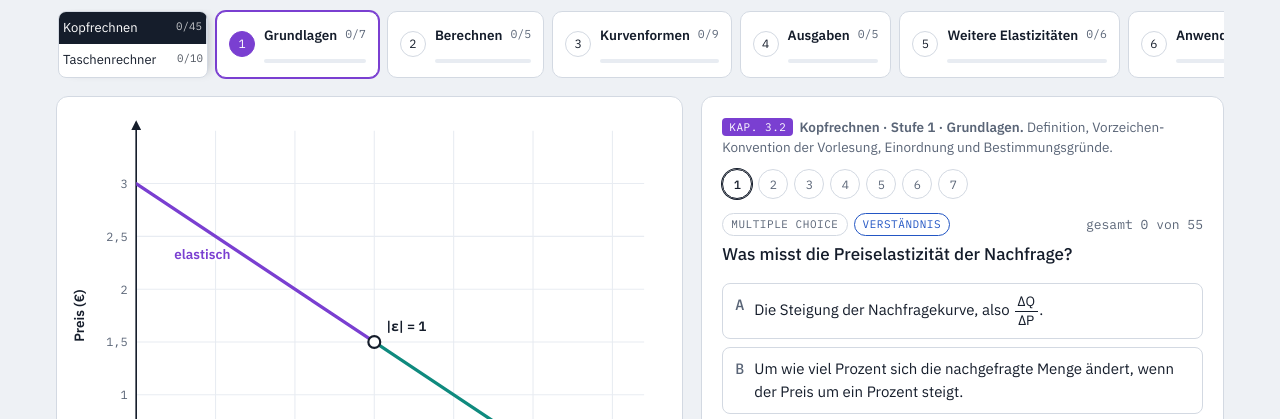
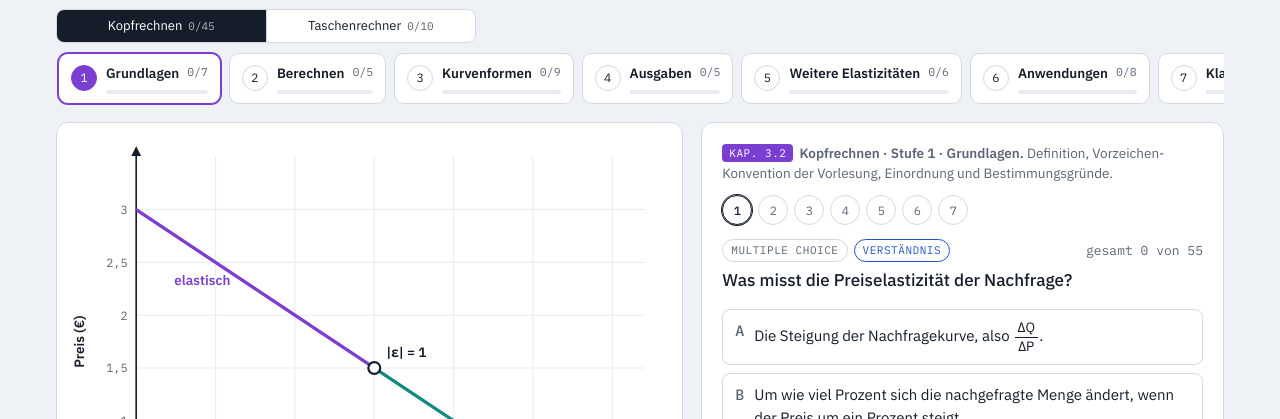
Before and after one commit to kelvinwolos/VWL-Test, a plain HTML site: page index.html in a window 1280 px wide. Shown: the part 325-744 px from the top of the page. Drawn offline with nearby package versions, Linux system fonts and the light colour scheme.

Commit message:
Stufenleiste: Kopfrechnen/Taschenrechner und V1/V2 als Reiter über den Stufen
Co-Authored-By: Claude Opus 5.5 <noreply@anthropic.com>
Claude-Session: https://claude.ai/code/session_01EKPe456GAtwWtwQj9LsWXK

```diff
--- a/index.html
+++ b/index.html
@@ -58,7 +58,7 @@ h1 .e{color:var(--el)} h1 .u{color:var(--un)}
 .tabs{display:flex;gap:4px;background:var(--paper);border:1px solid var(--line);border-radius:10px;padding:4px}
 .tabs button{font:inherit;font-weight:600;border:0;background:none;color:var(--muted);padding:8px 14px;border-radius:7px;cursor:pointer}
 .tabs button[aria-selected="true"]{background:var(--ink);color:var(--paper)}
-.lgrp{flex:none;flex-direction:column;align-self:stretch;min-width:150px;border-radius:10px;position:sticky;left:0;z-index:2;background:var(--paper);box-shadow:6px 0 10px -6px rgba(0,0,0,.25)}@media (max-width:640px){.lgrp{min-width:124px}.lgrp button{font-size:12px;padding:6px 8px}}.lgrp button{border-right:0;border-bottom:1px solid var(--line);display:flex;justify-content:space-between;gap:10px;padding:7px 12px;font-weight:600}.lgrp button:last-child{border-bottom:0}.lgrp small{font-family:var(--mono);font-weight:400;opacity:.75}
+.levels.wrap{display:block;overflow:visible;padding:0;margin-bottom:10px}.lvhead{display:flex;gap:8px;flex-wrap:wrap;margin-bottom:8px}.lvhead .seg{background:var(--paper)}.lgrp{flex:1 1 260px;max-width:420px}.lteil{flex:1 1 200px;max-width:340px}.lvhead button{display:flex;justify-content:center;align-items:baseline;gap:6px;font-weight:600;padding:8px 10px}.lvhead small{font-family:var(--mono);font-weight:400;font-size:11px;opacity:.7}.lvrow{display:flex;gap:8px;overflow-x:auto;padding:2px 2px 8px;scrollbar-width:thin}@media (max-width:640px){.lvhead{gap:6px}.lgrp,.lteil{flex:1 1 100%;max-width:none}.lvhead button{font-size:12.5px;padding:7px 6px}}
 .levels{display:flex;gap:8px;overflow-x:auto;padding:2px 2px 8px;margin-bottom:10px;scrollbar-width:thin}
 .lvl{flex:0 0 auto;display:grid;grid-template-columns:26px minmax(0,1fr);column-gap:9px;row-gap:6px;align-items:center;text-align:left;min-width:150px;padding:9px 12px;border:1px solid var(--line);border-radius:10px;background:var(--paper);color:var(--ink);cursor:pointer;font:inherit}
 .lvl .ln{grid-row:1/3;font-family:var(--mono);font-size:12px;width:26px;height:26px;border-radius:50%;display:grid;place-items:center;border:1px solid var(--line)}
@@ -2704,14 +2704,14 @@ const LV17b=[
 ]},
 {n:'V2 · Exportland',teil:'V2',grp:'k',d:'Teil 2 · Nachfrage Q = 100 − P, Angebot Q = P, Weltmarktpreis 70 €. Mengen, Renten und Wohlfahrtsgewinn im Kopf.',fig:G17b.ex,T:[
  V2({t:'mc',text:'Nachfrage Q = 100 − P, Angebot Q = P. Wie hoch sind Preis und Menge ohne Außenhandel?',opts:['P = 50 €, Q = 50','P = 100 €, Q = 0','P = 70 €, Q = 30','P = 50 €, Q = 100'],c:0,ex:'100 − P = P ⇒ P = 50, Q = 50.',fig:G17b.base},'k'),
- V2({t:'mc',text:'Der Weltmarktpreis beträgt 70 €. Wie viel wird im Inland nachgefragt, wie viel angeboten?',opts:['Nachfrage 30, Angebot 70','Nachfrage 70, Angebot 30','Nachfrage 50, Angebot 50','Nachfrage 30, Angebot 50'],c:0,ex:'Q_D = 100 − 70 = 30, Q_S = 70.',fig:G17b.ex},'k'),
+ V2({t:'mc',text:'Der Weltmarktpreis beträgt 70 €. Wie viel wird im Inland nachgefragt, wie viel angeboten?',opts:['Nachfrage 30, Angebot 70','Nachfrage 70, Angebot 30','Nachfrage 50, Angebot 50','Nachfrage 30, Angebot 50'],c:0,ex:'Q<sub>D</sub> = 100 − 70 = 30, Q<sub>S</sub> = 70.',fig:G17b.ex},'k'),
  V2({t:'mc',text:'Wie viel exportiert das Land beim Weltmarktpreis von 70 €?',opts:['40','70','30','20'],c:0,ex:'Export = Angebot − Nachfrage = 70 − 30 = 40.',fig:G17b.ex},'k'),
  V2({t:'mc',text:'Um wie viel ändert sich die Konsumentenrente durch den Handel?',opts:['−800 €','+800 €','−400 €','−1.250 €'],c:0,ex:'Vorher ½ · (100 − 50) · 50 = 1.250 €, nachher ½ · (100 − 70) · 30 = 450 €. Änderung −800 €.',fig:G17b.ex},'k'),
  V2({t:'mc',text:'Um wie viel ändert sich die Produzentenrente?',opts:['+1.200 €','+800 €','+400 €','+2.450 €'],c:0,ex:'Vorher ½ · 50 · 50 = 1.250 €, nachher ½ · 70 · 70 = 2.450 €. Änderung +1.200 €.',fig:G17b.ex},'k'),
  V2({t:'mc',text:'Wie stark steigt die Gesamtwohlfahrt durch den Export?',opts:['+400 €','+1.200 €','−400 €','0 €'],c:0,ex:'−800 + 1.200 = +400 €. Das ist das Dreieck ½ · (70 − 50) · 40 zwischen Weltmarktpreis und den Kurven.',fig:G17b.ex},'k')
 ]},
 {n:'V2 · Importland',teil:'V2',grp:'k',d:'Teil 2 · Gleicher Markt, Weltmarktpreis 30 €. Import, Renten und Wohlfahrtsgewinn.',fig:G17b.im,T:[
- V2({t:'mc',text:'Nachfrage Q = 100 − P, Angebot Q = P, Weltmarktpreis 30 €. Wie viel wird importiert?',opts:['40','30','70','20'],c:0,ex:'Q_D = 70, Q_S = 30, Import = 70 − 30 = 40.',fig:G17b.im},'k'),
+ V2({t:'mc',text:'Nachfrage Q = 100 − P, Angebot Q = P, Weltmarktpreis 30 €. Wie viel wird importiert?',opts:['40','30','70','20'],c:0,ex:'Q<sub>D</sub> = 70, Q<sub>S</sub> = 30, Import = 70 − 30 = 40.',fig:G17b.im},'k'),
  V2({t:'mc',text:'Wie verändert sich die Konsumentenrente gegenüber dem Zustand ohne Handel (1.250 €)?',opts:['+1.200 € auf 2.450 €','+800 € auf 2.050 €','−800 € auf 450 €','Sie bleibt gleich'],c:0,ex:'Nachher ½ · (100 − 30) · 70 = 2.450 €.',fig:G17b.im},'k'),
  V2({t:'mc',text:'Wie verändert sich die Produzentenrente (vorher 1.250 €)?',opts:['−800 € auf 450 €','+800 €','−1.200 €','Sie bleibt gleich'],c:0,ex:'Nachher ½ · 30 · 30 = 450 €.',fig:G17b.im},'k'),
  V2({t:'mc',text:'Wohlfahrtsgewinn des Importlandes?',opts:['+400 €','+1.200 €','−800 €','0 €'],c:0,ex:'+1.200 − 800 = +400 € = ½ · (50 − 30) · 40.',fig:G17b.im},'k'),
@@ -2719,7 +2719,7 @@ const LV17b=[
 ]},
 {n:'V2 · Zoll & Quote',teil:'V2',grp:'k',d:'Teil 2 · Weltmarktpreis 30 €, Zoll 10 € je Einheit oder gleichwertige Quote. Einnahmen, Rentenänderungen, Nettowohlfahrtsverlust.',fig:G17b.tz,T:[
  V2({t:'mc',text:'Weltmarktpreis 30 €, Zoll 10 €. Wie hoch ist der Inlandspreis?',opts:['40 €','30 €','20 €','50 €'],c:0,ex:'Inlandspreis = Weltmarktpreis + Zoll = 40 €.',fig:G17b.tz},'k'),
- V2({t:'mc',text:'Wie viel wird mit Zoll importiert (Nachfrage Q = 100 − P, Angebot Q = P)?',opts:['20','40','60','10'],c:0,ex:'Q_D = 60, Q_S = 40, Import = 20 (vorher 40).',fig:G17b.tz},'k'),
+ V2({t:'mc',text:'Wie viel wird mit Zoll importiert (Nachfrage Q = 100 − P, Angebot Q = P)?',opts:['20','40','60','10'],c:0,ex:'Q<sub>D</sub> = 60, Q<sub>S</sub> = 40, Import = 20 (vorher 40).',fig:G17b.tz},'k'),
  V2({t:'mc',text:'Wie hoch sind die Zolleinnahmen des Staates?',opts:['200 €','400 €','100 €','600 €'],c:0,ex:'Zoll · Importmenge = 10 · 20 = 200 €.',fig:G17b.tz},'k'),
  V2({t:'mc',text:'Wie ändern sich Konsumenten- und Produzentenrente gegenüber Freihandel?',opts:['KR −650 €, PR +350 €','KR −200 €, PR +200 €','KR +650 €, PR −350 €','KR −400 €, PR +400 €'],c:0,ex:'KR: 2.450 → ½ · 60 · 60 = 1.800 (−650). PR: 450 → ½ · 40 · 40 = 800 (+350).',fig:G17b.tz},'k'),
  V2({t:'mc',text:'Wie groß ist der Nettowohlfahrtsverlust des Zolls?',opts:['100 €','200 €','50 €','650 €'],c:0,ex:'−650 + 350 + 200 = −100 €. Zwei Dreiecke je ½ · 10 · 10 = 50 €.',fig:G17b.tz},'k'),
@@ -2735,13 +2735,13 @@ const LV17b=[
   const txt=m=>`Nachfrage Q = ${fmt(m.a)} − ${fmt(m.b)} · P, Angebot Q = ${m.c<0?'−'+fmt(-m.c):fmt(m.c)} + ${fmt(m.d)} · P.`;
   const T={
    ex:R=>{ const {m,Ps,Qs}=mk(R), Pw=Math.min(Ps*pickV(R,[1.2,1.25,1.3,1.4,1.5]),0.85*m.a/m.b), qd=m.a-m.b*Pw, qs=m.c+m.d*Pw;
-     return {t:'calc',text:`${txt(m)} Der Weltmarktpreis beträgt ${fmt(Pw)} €. Berechne (zwei Nachkommastellen).`,formula:['Export = Q_S − Q_D','KR = 1/2 · (P_max − P) · Q_D','ΔW = 1/2 · (P_W − P*) · Export'],
+     return {t:'calc',text:`${txt(m)} Der Weltmarktpreis beträgt ${fmt(Pw)} €. Berechne (zwei Nachkommastellen).`,formula:['Export = Q<sub>S</sub> − Q<sub>D</sub>','KR = 1/2 · (P<sub>max</sub> − P) · Q<sub>D</sub>','ΔW = 1/2 · (P<sub>W</sub> − P*) · Export'],
       fields:[['Preis ohne Handel P*',r2(Ps)],['Exportmenge',r2(qs-qd)],['Änderung Konsumentenrente',r2(KR17(m,Pw)-KR17(m,Ps))],['Änderung Produzentenrente',r2(PR17(m,Pw)-PR17(m,Ps))],['Änderung Gesamtwohlfahrt',r2(KR17(m,Pw)+PR17(m,Pw)-KR17(m,Ps)-PR17(m,Ps))]],
-      ex:`P* = ${fmt(Ps)} €, Q* = ${fmt(Qs)}. Bei ${fmt(Pw)} €: Q_D = ${fmt(qd)}, Q_S = ${fmt(qs)}, Export ${fmt(qs-qd)}. Wohlfahrtsgewinn = ½ · ${fmt(Pw-Ps)} · ${fmt(qs-qd)} = ${fmt(0.5*(Pw-Ps)*(qs-qd))} €.`,fig:sc(m,Ps,Qs,{Pw})}; },
+      ex:`P* = ${fmt(Ps)} €, Q* = ${fmt(Qs)}. Bei ${fmt(Pw)} €: Q<sub>D</sub> = ${fmt(qd)}, Q<sub>S</sub> = ${fmt(qs)}, Export ${fmt(qs-qd)}. Wohlfahrtsgewinn = ½ · ${fmt(Pw-Ps)} · ${fmt(qs-qd)} = ${fmt(0.5*(Pw-Ps)*(qs-qd))} €.`,fig:sc(m,Ps,Qs,{Pw})}; },
    im:R=>{ const {m,Ps,Qs}=mk(R), Pw=Math.max(Ps*pickV(R,[0.6,0.65,0.7,0.75,0.8]),m.c<0?-m.c/m.d*1.1:0), qd=m.a-m.b*Pw, qs=Math.max(0,m.c+m.d*Pw);
-     return {t:'calc',text:`${txt(m)} Der Weltmarktpreis beträgt ${fmt(Pw)} €. Berechne (zwei Nachkommastellen).`,formula:['Import = Q_D − Q_S','PR = 1/2 · (P − P_min) · Q_S'],
+     return {t:'calc',text:`${txt(m)} Der Weltmarktpreis beträgt ${fmt(Pw)} €. Berechne (zwei Nachkommastellen).`,formula:['Import = Q<sub>D</sub> − Q<sub>S</sub>','PR = 1/2 · (P − P<sub>min</sub>) · Q<sub>S</sub>'],
       fields:[['Importmenge',r2(qd-qs)],['Änderung Konsumentenrente',r2(KR17(m,Pw)-KR17(m,Ps))],['Änderung Produzentenrente',r2(PR17(m,Pw)-PR17(m,Ps))],['Änderung Gesamtwohlfahrt',r2(KR17(m,Pw)+PR17(m,Pw)-KR17(m,Ps)-PR17(m,Ps))]],
-      ex:`Q_D = ${fmt(qd)}, Q_S = ${fmt(qs)}, Import ${fmt(qd-qs)}. Konsumenten gewinnen mehr, als Produzenten verlieren.`,fig:sc(m,Ps,Qs,{Pw})}; },
+      ex:`Q<sub>D</sub> = ${fmt(qd)}, Q<sub>S</sub> = ${fmt(qs)}, Import ${fmt(qd-qs)}. Konsumenten gewinnen mehr, als Produzenten verlieren.`,fig:sc(m,Ps,Qs,{Pw})}; },
    zoll:R=>{ const {m,Ps,Qs}=mk(R), Pw=Math.max(Ps*pickV(R,[0.5,0.55,0.6,0.65]),m.c<0?-m.c/m.d*1.1:0), t=r2((Ps-Pw)*pickV(R,[0.4,0.5,0.6])), Pd=Pw+t;
      const qd0=m.a-m.b*Pw, qs0=Math.max(0,m.c+m.d*Pw), qd=m.a-m.b*Pd, qs=Math.max(0,m.c+m.d*Pd);
      return {t:'calc',text:`${txt(m)} Weltmarktpreis ${fmt(Pw)} €, Zoll ${fmt(t)} € je Einheit. Berechne gegenüber Freihandel (zwei Nachkommastellen).`,formula:['Zolleinnahmen = t · Import mit Zoll','NWL = 1/2 · t · (Import ohne Zoll − Import mit Zoll)'],
@@ -2894,15 +2894,25 @@ function save(){ST[chKey]={res:RES,cur};ST.ch=chKey;try{localStorage.setItem(KEY
 const levelsEl=document.getElementById('levels'), panel=document.getElementById('panel'), minibox=document.getElementById('minibox');
 const TYPE={mc:'Multiple Choice',calc:'Rechnen',sort:'Zuordnen',point:'Im Diagramm',pick:'Im Diagramm',shape:'Kurve formen',area:'Fläche wählen'};
 const GRPN={k:'Kopfrechnen',t:'Taschenrechner'};
-function lvNum(i){ const g=LV[i].grp; if(!g) return i+1; let n=0; for(let j=0;j<=i;j++) if(LV[j].grp===g) n++; return n; }
+function lvKey(l){ return (l.grp||'')+'|'+lvTeil(l); }
+function lvShowTeil(g){ const s=new Set(LV.filter(l=>(l.grp||'')===(g||'')).map(lvTeil)); return s.has('V1')&&s.has('V2'); }
+function lvNum(i){ const L=LV[i], tl=lvShowTeil(L.grp), k=tl?lvKey(L):(L.grp||''); let n=0; for(let j=0;j<=i;j++) if((tl?lvKey(LV[j]):(LV[j].grp||''))===k) n++; return n; }
+function lvName(l){ return l.n.replace(/^(V1 \+ V2|V[12]) · /,''); }
+function grpStat(f){ let ok=0,n=0; LV.forEach((l,i)=>{ if(f(l)) RES[i].forEach(x=>{n++; if(x===true) ok++;}); }); return `${ok}/${n}`; }
 function renderLevels(){
-  const g=LV[cur.l].grp;
-  const gh=g?`<div class="seg lgrp">${Object.keys(GRPN).filter(k=>LV.some(l=>l.grp===k)).map(k=>{const ix=LV.map((l,i)=>l.grp===k?i:-1).filter(i=>i>=0); let ok=0,n=0; ix.forEach(i=>RES[i].forEach(x=>{n++; if(x===true) ok++;})); return `<button class="${k===g?'on':''}" data-g="${k}">${GRPN[k]}<small>${ok}/${n}</small></button>`;}).join('')}</div>`:'';
-  levelsEl.innerHTML=gh+LV.map((l,i)=>{ if(g&&l.grp!==g) return '';const r=RES[i],ok=r.filter(x=>x===true).length,no=r.filter(x=>x===false).length;
-    return `<button class="lvl ${i===cur.l?'cur':''}" data-l="${i}"><span class="ln">${lvNum(i)}</span><span class="lt">${l.n}<small>${ok}/${r.length}</small></span><span class="lbar"><i style="width:${(ok+no)/r.length*100}%"></i><b style="width:${ok/r.length*100}%"></b></span></button>`;}).join('');
-  const cl=levelsEl.querySelector('.lvl.cur'), lg=levelsEl.querySelector('.lgrp'); if(cl&&levelsEl.scrollWidth>levelsEl.clientWidth) levelsEl.scrollLeft=Math.max(0,cl.offsetLeft-levelsEl.offsetLeft-16-(lg?lg.offsetWidth+8:0));
+  const L0=LV[cur.l], g=L0.grp, tl=lvShowTeil(g), te=lvTeil(L0);
+  levelsEl.classList.add('wrap');
+  let head='';
+  if(g) head+=`<div class="seg lgrp">${Object.keys(GRPN).filter(k=>LV.some(l=>l.grp===k)).map(k=>`<button class="${k===g?'on':''}" data-g="${k}">${GRPN[k]}<small>${grpStat(l=>l.grp===k)}</small></button>`).join('')}</div>`;
+  if(tl){ const TN={V1:'V1',V2:'V2','':'V1 + V2'}; head+=`<div class="seg lteil">${['V1','V2',''].filter(t=>LV.some(l=>(l.grp||'')===(g||'')&&lvTeil(l)===t)).map(t=>`<button class="${t===te?'on':''}" data-t="${t}">${TN[t]}<small>${grpStat(l=>(l.grp||'')===(g||'')&&lvTeil(l)===t)}</small></button>`).join('')}</div>`; }
+  const vis=(l)=>(l.grp||'')===(g||'')&&(!tl||lvTeil(l)===te);
+  const row=LV.map((l,i)=>{ if(!vis(l)) return ''; const r=RES[i],ok=r.filter(x=>x===true).length,no=r.filter(x=>x===false).length;
+    return `<button class="lvl ${i===cur.l?'cur':''}" data-l="${i}"><span class="ln">${lvNum(i)}</span><span class="lt">${tl?lvName(l):l.n}<small>${ok}/${r.length}</small></span><span class="lbar"><i style="width:${(ok+no)/r.length*100}%"></i><b style="width:${ok/r.length*100}%"></b></span></button>`;}).join('');
+  levelsEl.innerHTML=(head?`<div class="lvhead">${head}</div>`:'')+`<div class="lvrow">${row}</div>`;
+  const rw=levelsEl.querySelector('.lvrow'), cl=rw.querySelector('.lvl.cur'); if(cl&&rw.scrollWidth>rw.clientWidth) rw.scrollLeft=Math.max(0,cl.offsetLeft-rw.offsetLeft-16);
   levelsEl.querySelectorAll('[data-l]').forEach(b=>b.onclick=()=>{cur={l:+b.dataset.l,i:0};save();renderLevels();renderTask();});
-  levelsEl.querySelectorAll('[data-g]').forEach(b=>b.onclick=()=>{ if(b.dataset.g===g) return; cur={l:LV.findIndex(l=>l.grp===b.dataset.g),i:0}; save(); renderLevels(); renderTask(); });
+  levelsEl.querySelectorAll('[data-g]').forEach(b=>b.onclick=()=>{ if(b.dataset.g===g) return; const ng=b.dataset.g, ntl=lvShowTeil(ng); let i=ntl?LV.findIndex(l=>l.grp===ng&&lvTeil(l)===te):-1; if(i<0) i=LV.findIndex(l=>l.grp===ng); cur={l:i,i:0}; save(); renderLevels(); renderTask(); });
+  levelsEl.querySelectorAll('[data-t]').forEach(b=>b.onclick=()=>{ if(b.dataset.t===te) return; cur={l:LV.findIndex(l=>(l.grp||'')===(g||'')&&lvTeil(l)===b.dataset.t),i:0}; save(); renderLevels(); renderTask(); });
 }
 function navHtml(){const r=RES[cur.l];return `<div class="qnav">${r.map((x,i)=>`<button data-go="${i}" class="${i===cur.i?'cur':''} ${x===true?'ok':x===false?'no':''}" aria-label="Aufgabe ${i+1}">${i+1}</button>`).join('')}</div>`;}
 function scoreTxt(){let ok=0,n=0;RES.forEach(r=>r.forEach(x=>{if(x===true)ok++;n++;}));return `gesamt ${ok} von ${n}`;}
@@ -2910,7 +2920,7 @@ function scoreTxt(){let ok=0,n=0;RES.forEach(r=>r.forEach(x=>{if(x===true)ok++;n
 function renderTask(){
   animId++; dragCb=null; areaCb=null; minibox.hidden=true;
   const L=LV[cur.l], t=L.T[cur.i]; let checked=false;
-  let h=`<p class="ldesc"><span class="chtag">${CH[chKey].tag}</span><b>${L.grp?GRPN[L.grp]+' · ':''}Stufe ${lvNum(cur.l)} · ${L.n}.</b> ${L.d}</p>`+navHtml();
+  let h=`<p class="ldesc"><span class="chtag">${CH[chKey].tag}</span><b>${L.grp?GRPN[L.grp]+' · ':''}${lvShowTeil(L.grp)?({V1:'V1',V2:'V2','':'V1 + V2'})[lvTeil(L)]+' · ':''}Stufe ${lvNum(cur.l)} · ${lvShowTeil(L.grp)?lvName(L):L.n}.</b> ${L.d}</p>`+navHtml();
   h+=`<div class="meta"><span style="display:flex;gap:6px;flex-wrap:wrap"><span class="chip">${TYPE[t.t]}</span>${t.m?`<span class="chip mode-${t.m}">${({k:'Kopfrechnen',t:'Taschenrechner',v:'Verständnis'})[t.m]}</span>`:''}</span><span class="score">${scoreTxt()}</span></div>`;
   h+=`<div class="qtext">${t.text}</div>`;
   if(t.formula) h+=`<div class="formula">${t.formula.map(f=>`<span>${f}</span>`).join('')}</div>`;
--- a/sw.js
+++ b/sw.js
@@ -1,6 +1,6 @@
 // Service Worker: macht die App offline nutzbar.
 // Bei jeder neuen Version die Nummer erhöhen, damit Handys das Update laden.
-const VERSION = 'vwl-labor-v7';
+const VERSION = 'vwl-labor-v8';
 const DATEIEN = ['./', 'index.html', 'manifest.json', 'icon-192.png', 'icon-512.png', 'apple-touch-icon.png'];
 
 self.addEventListener('install', e => {
```
